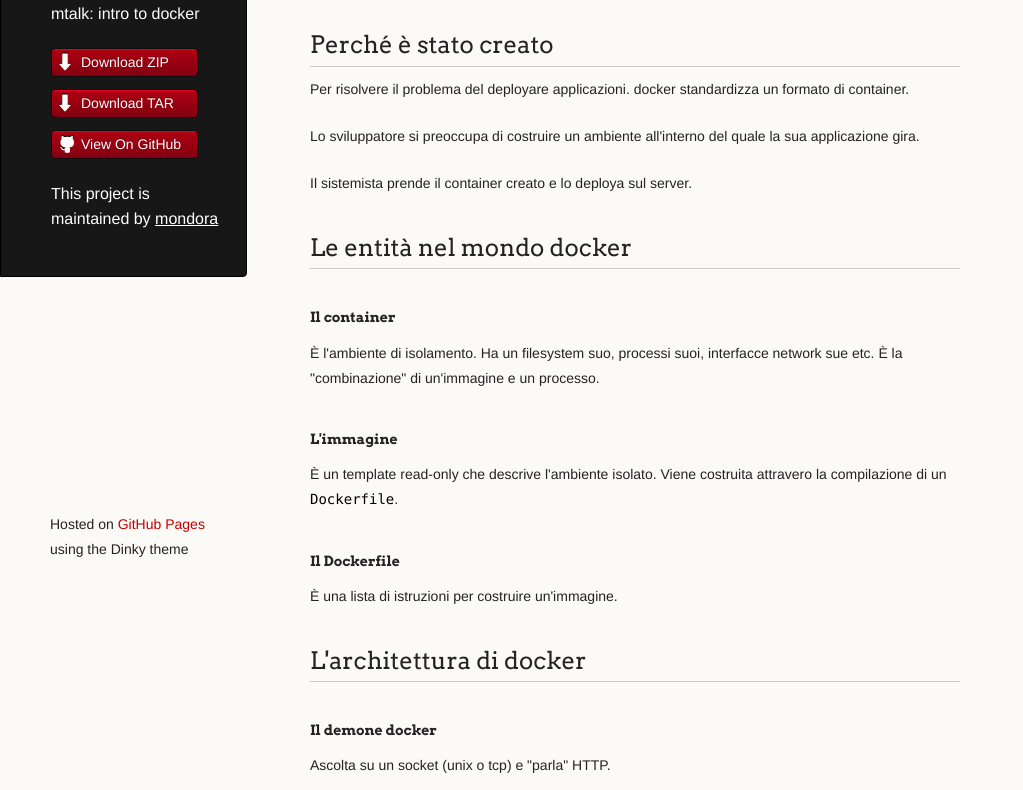
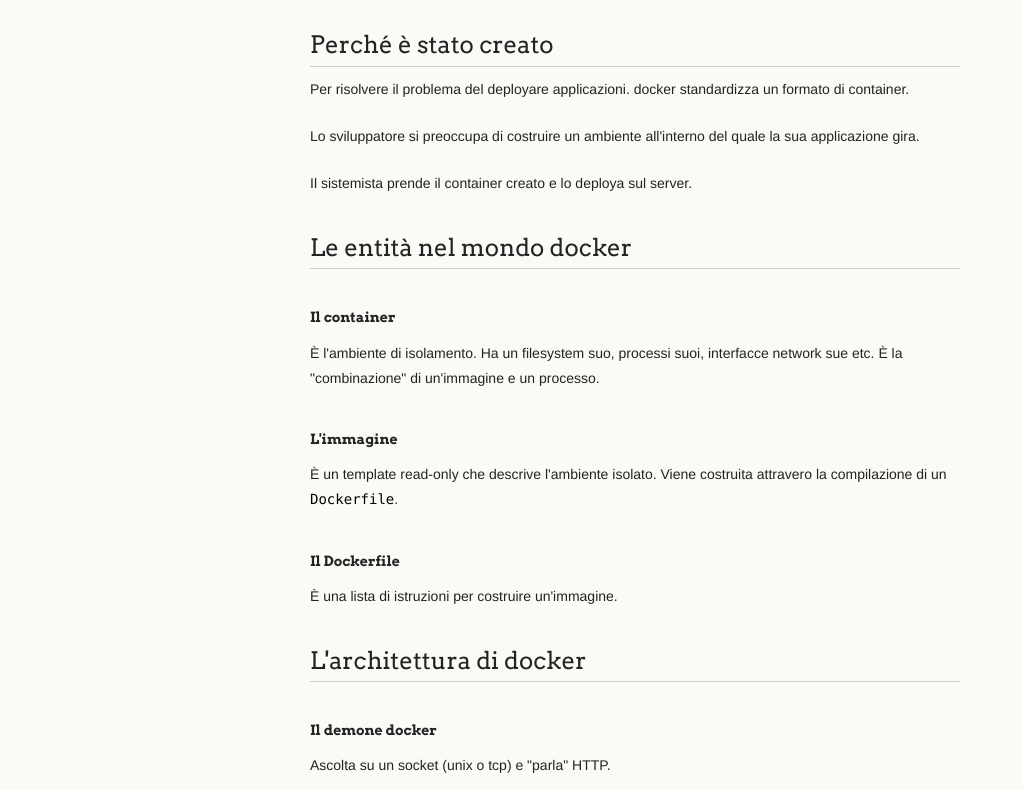
Before and after one commit to mondora/mtalk-intro-to-docker, a plain HTML site: page index.html in a window 1280 px wide. Shown: the part 206-996 px from the top of the page, without its empty margins (0-1023 px from the left). Drawn offline with Linux system fonts and the light colour scheme.

Commit message:
Removed sidebar

```diff
--- a/index.html
+++ b/index.html
@@ -15,20 +15,6 @@
   </head>
   <body>
     <div class="wrapper">
-      <header>
-        <h1 class="header">Mtalk-intro-to-docker</h1>
-        <p class="header">mtalk: intro to docker</p>
-
-        <ul>
-          <li class="download"><a class="buttons" href="https://github.com/mondora/mtalk-intro-to-docker/zipball/master">Download ZIP</a></li>
-          <li class="download"><a class="buttons" href="https://github.com/mondora/mtalk-intro-to-docker/tarball/master">Download TAR</a></li>
-          <li><a class="buttons github" href="https://github.com/mondora/mtalk-intro-to-docker">View On GitHub</a></li>
-        </ul>
-
-        <p class="header">This project is maintained by <a class="header name" href="https://github.com/mondora">mondora</a></p>
-
-
-      </header>
       <section>
         <h1>
 <a name="introduzione-a-docker" class="anchor" href="#introduzione-a-docker"><span class="octicon octicon-link"></span></a>Introduzione a docker</h1>
@@ -138,9 +124,6 @@
 <p>Docker in buona sostanza rende questo approccio economico e
 veloce.</p>
       </section>
-      <footer>
-        <p><small>Hosted on <a href="http://pages.github.com">GitHub Pages</a> using the Dinky theme</small></p>
-      </footer>
     </div>
     <!--[if !IE]><script>fixScale(document);</script><![endif]-->
 
```
